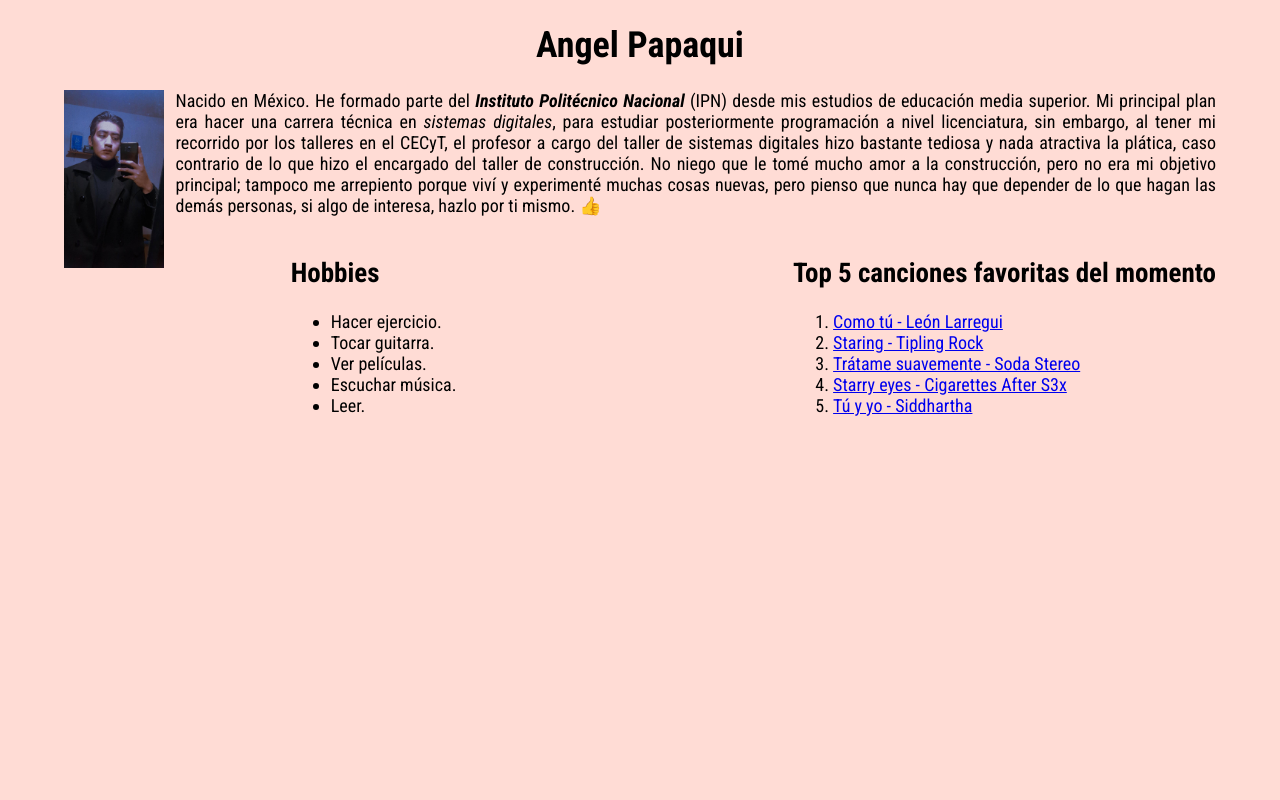
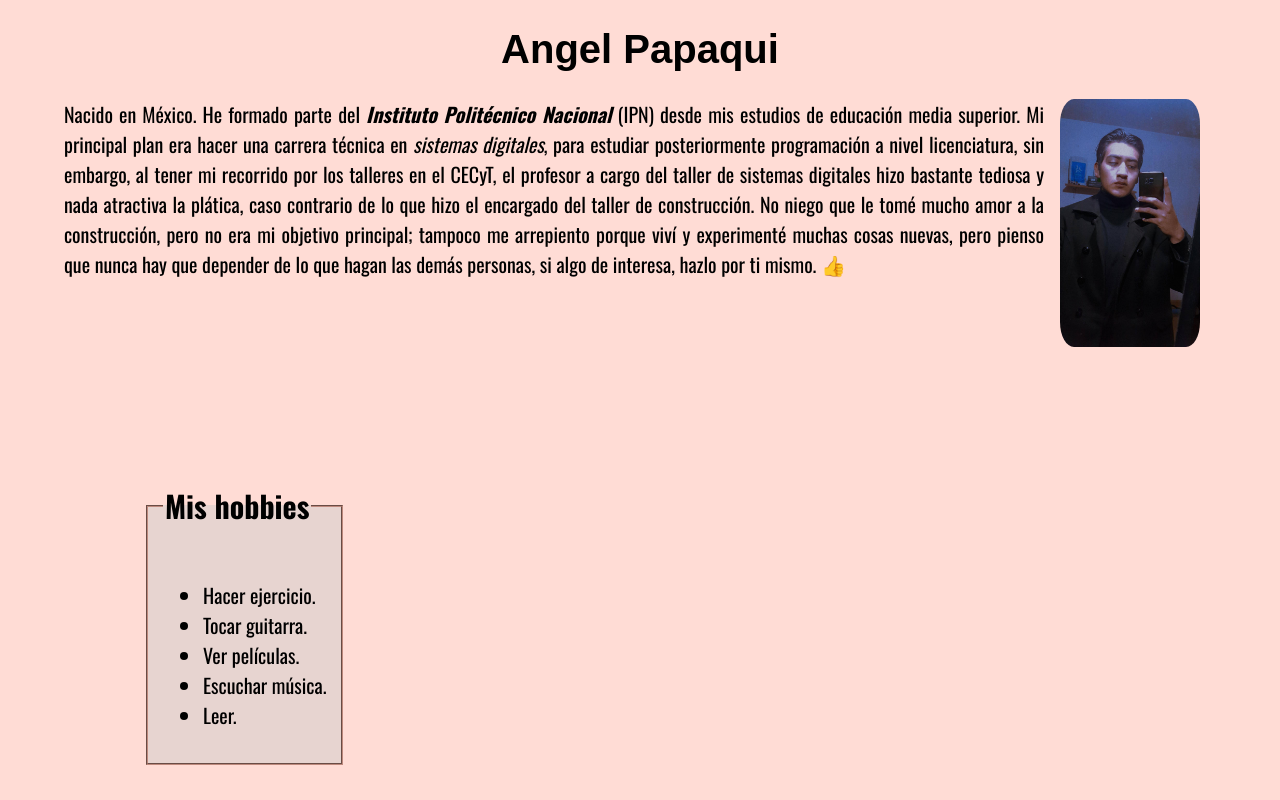
Before and after one commit to angel-papaqui/ejercicios-HTML, a plain HTML site: page aboutme.html in a window 1280 px wide. Shown: the top 800 px of the page. Drawn offline with nearby package versions, Linux system fonts and the light colour scheme; a web font is replaced by a local one.

Commit message:
Cambio de fuentes, adición de fieldsets y bordes de foto

```diff
--- a/aboutme.html
+++ b/aboutme.html
@@ -6,9 +6,13 @@
     <meta charset="UTF-8">
     <meta name="viewport" content="width=device-width, initial-scale=1.0">
     <link rel="stylesheet" href="style.css">
-    <style>
-@import url('https://fonts.googleapis.com/css2?family=Roboto+Condensed:ital,wght@0,100..900;1,100..900&display=swap');
-</style>
+    <link rel="preconnect" href="https://fonts.googleapis.com">
+    <link rel="preconnect" href="https://fonts.gstatic.com" crossorigin>
+    <link
+        href="https://fonts.googleapis.com/css2?family=BBH+Bogle&family=Oswald:wght@200..700&family=Roboto+Condensed:ital,wght@0,100..900;1,100..900&family=Science+Gothic:wght@100..900&display=swap"
+        rel="stylesheet">
+
+
     <title>Acerca de mí. ⚡</title>
 </head>
 
@@ -18,7 +22,7 @@
     </header>
 
     <section>
-        <p><img src="src/Papaqui.jpg" width="100px" alt="Foto de Angel Papaqui" class="Papaqui">
+        <p><img src="src/Papaqui.jpg" alt="Foto de Angel Papaqui" class="Papaqui">
             Nacido en México. He formado parte del <strong><em>Instituto Politécnico Nacional</em></strong> (IPN)
             desde
             mis estudios de educación media superior. Mi principal plan era hacer una carrera técnica en
@@ -33,7 +37,8 @@
     </section>
 
     <aside class="hobbies">
-        <h2>Hobbies</h2>
+        <fieldset>
+            <legend><h2>Mis hobbies</h2></legend>
             <ul>
                 <li>Hacer ejercicio.</li>
                 <li>Tocar guitarra.</li>
@@ -41,17 +46,20 @@
                 <li>Escuchar música.</li>
                 <li>Leer.</li>
             </ul>
+        </fieldset>
     </aside>
 
-    <aside>
-        <h2>Top 5 canciones favoritas del momento</h2>
+    <aside class="canciones">
+        <fieldset>
+            <legend><h2>Top 5 canciones favoritas del momento</h2></legend>
             <ol>
                 <li><a href="https://youtu.be/P1-891_aOKY">Como tú - León Larregui</a></li>
                 <li><a href="https://youtu.be/RXpe-kbDJE8">Staring - Tipling Rock</a></li>
                 <li><a href="https://youtu.be/UPVfQKUHTSc">Trátame suavemente - Soda Stereo</a></li>
                 <li><a href="https://youtu.be/F_6Emq5dyXQ">Starry eyes - Cigarettes After S3x</a></li>
-            <li><a href="https://youtu.be/k3Uz-UI2IgY">Tú y yo - Siddhartha</a></li>
+                <li><a href="https://youtu.be/k3Uz-UI2IgY">Tú y yo y tú - Siddhartha</a></li>
             </ol>
+        </fieldset>
     </aside>
 
 </body>
--- a/style.css
+++ b/style.css
@@ -1,19 +1,25 @@
 header{
     text-align: center;
+}
+
+h1{
+    font-family: "Science Gothic", sans-serif;
 }
 
 body{
     background-color: #ffdcd5;
     text-align: justify;
-    font-size: 18px;
-    font-family: "Roboto Condensed", sans-serif;
+    font-size: 20px;
+    font-family: "Oswald", sans-serif;
     margin-right: 5%;
     margin-left: 5%;
 }
 
 .Papaqui{
-    margin-right: 1%;
-    float: left;
+    margin: 0 1rem;
+    float: right;
+    width: 7em;
+    border-radius: 10%;
 }
 
 h2{
@@ -21,10 +27,11 @@ h2{
 }
 
 aside{
-    float: right;
+    display: inline-block;
+    margin: 10rem 5rem;
 }
 
-.hobbies{
-    float: left;
-    margin-left: 10%;
+fieldset{
+    border-color: #BD897D;
+    background: #E7D4D0;
 }
```
Lines whose indentation alone changed are shown as unchanged.
